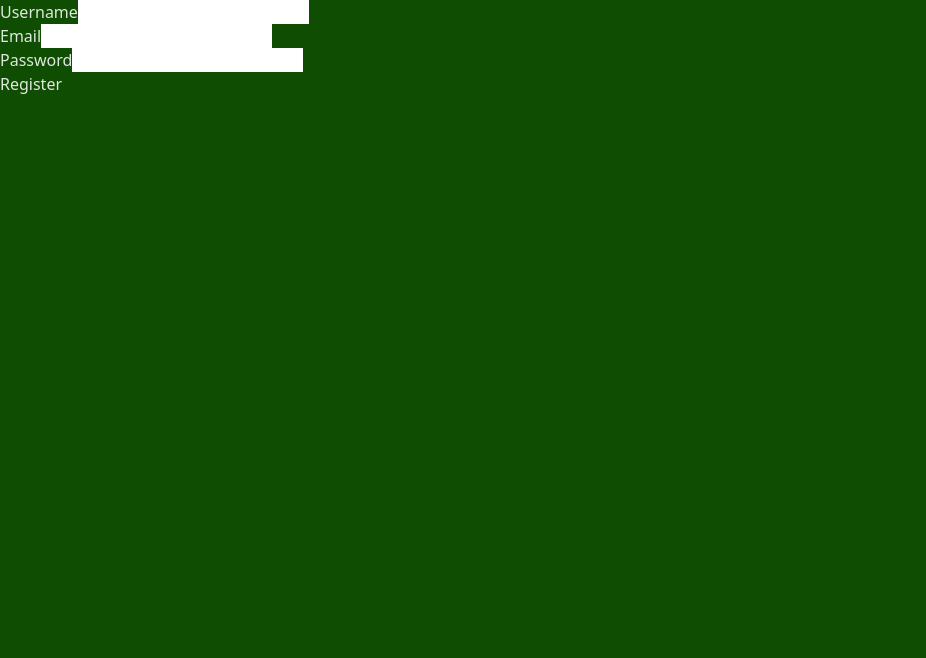
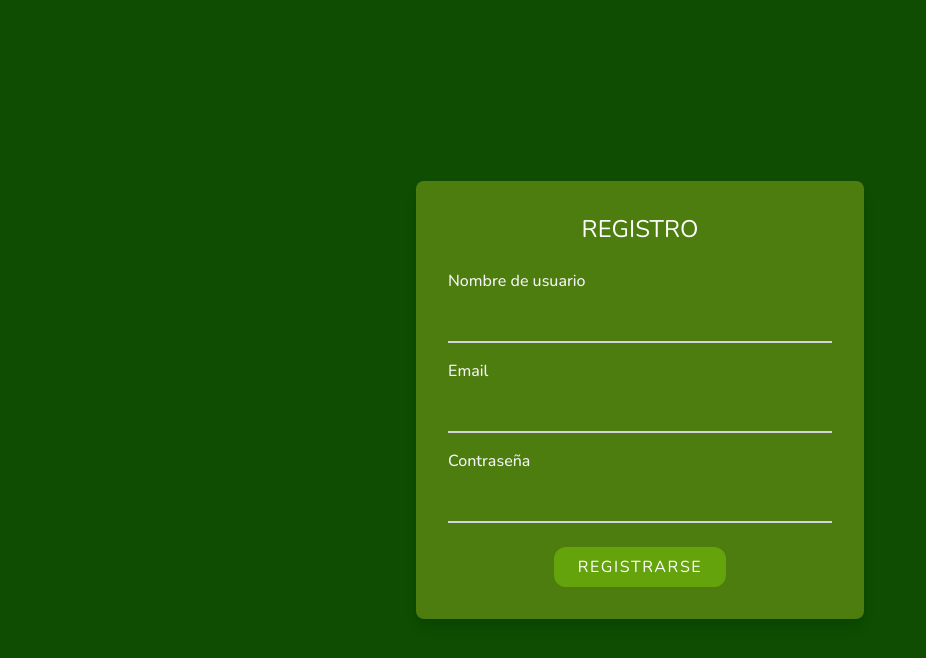
Before and after one commit to BrunoFerrada/BetterLife, a React (Create React App) app in the folder betterlifedj/betterlifereact/: page /register in a window 1280 px wide. Shown: the top 658 px of the page, without its empty margins (0-926 px from the left). Built offline with nearby package versions, Linux system fonts and the light colour scheme; a web font is replaced by a local one.

Commit message:
vistaRegistro

```diff
--- a/betterlifedj/betterlifereact/src/pages/Register/Register.jsx
+++ b/betterlifedj/betterlifereact/src/pages/Register/Register.jsx
@@ -1,4 +1,5 @@
 import React, { useState } from 'react';
+import { Button } from '../../components/Button/Button'; // Importamos el componente Button
 
 export const Register = () => {
   const [formData, setFormData] = useState({
@@ -44,38 +45,49 @@ export const Register = () => {
   };
 
   return (
+    <div className="font-Nunito min-h-screen flex items-center justify-center">
+      <div className="bg-lime-700 p-8 rounded-lg shadow-lg max-w-md w-full">
+        <h2 className="text-2xl uppercase text-center mb-6 text-white">Registro</h2>
         <form onSubmit={handleSubmit}>
-      <div>
-        <label>Username</label>
+          <div className="mb-4">
+            <label className="block text-gray-100 font-medium mb-2">Nombre de usuario</label>
             <input
               type="text"
               name="username"
               value={formData.username}
               onChange={handleChange}
               required
+              className="bg-lime-700 w-full px-4 py-2 border-b-2 border-gray-300 focus:outline-none focus:border-lime-900 text-white transition-all duration-300 ease-in-out focus:border-b-lime-900"
             />
           </div>
-      <div>
-        <label>Email</label>
+          <div className="mb-4">
+            <label className="block text-gray-100 font-medium mb-2">Email</label>
             <input
               type="email"
               name="email"
               value={formData.email}
               onChange={handleChange}
               required
+              className="bg-lime-700 w-full px-4 py-2 border-b-2 border-gray-300 focus:outline-none focus:border-lime-900 text-white transition-all duration-300 ease-in-out focus:border-b-lime-900"
             />
           </div>
-      <div>
-        <label>Password</label>
+          <div className="mb-6">
+            <label className="block text-gray-100 font-medium mb-2">Contraseña</label>
             <input
               type="password"
               name="password"
               value={formData.password}
               onChange={handleChange}
               required
+              className="bg-lime-700 w-full px-4 py-2 border-b-2 border-gray-300 focus:outline-none focus:border-lime-900 text-white transition-all duration-300 ease-in-out focus:border-b-lime-900"
             />
           </div>
-      <button type="submit">Register</button>
+          {/* Centramos el botón */}
+          <div className="flex justify-center">
+            <Button text="Registrarse" onClick={handleSubmit} />
+          </div>
         </form>
+      </div>
+    </div>
   );
 };
```
Also changed, not shown: 1 other file (tests, documents, lock files or other folders). Lines whose indentation alone changed are shown as unchanged.
